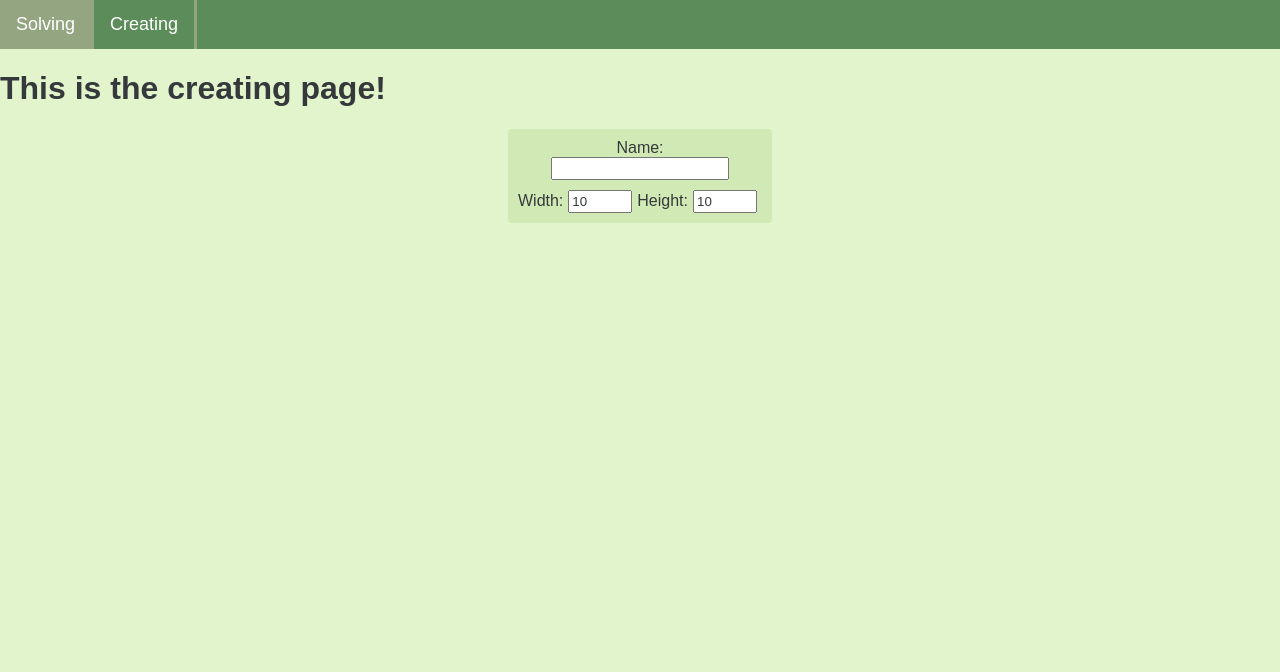
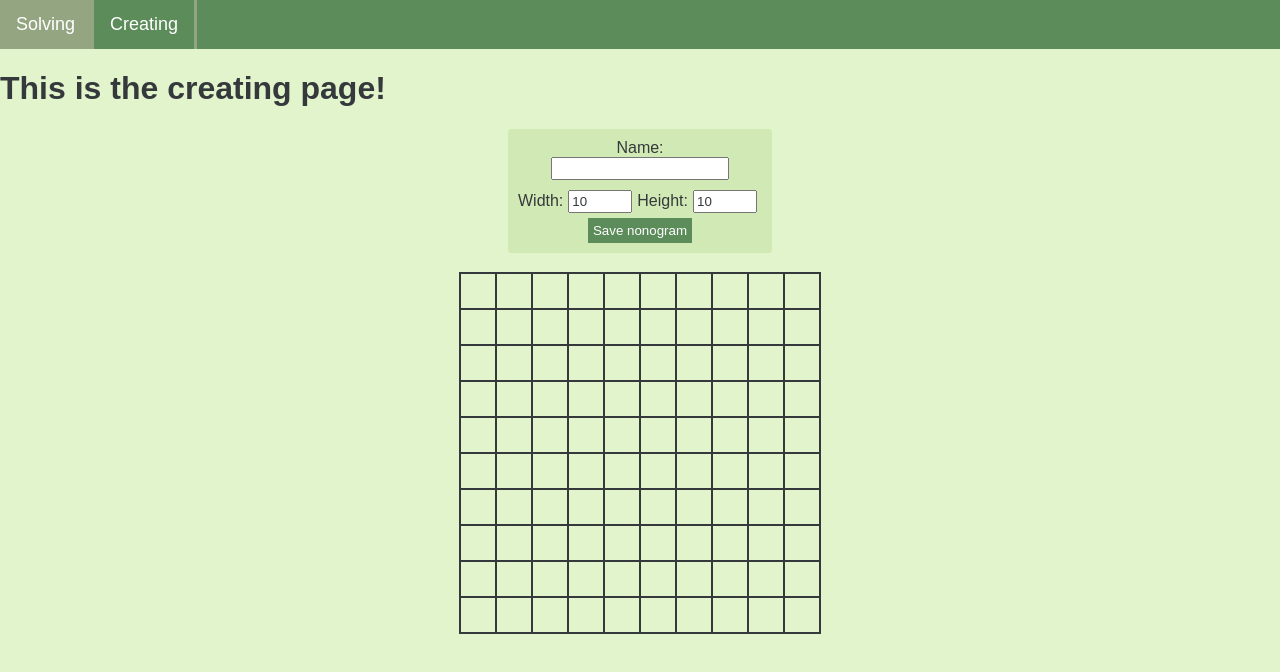
Before and after one commit to arjen0203/nonogram-frontend, a React (Create React App) app: page /creating in a window 1280 px wide. Shown: the top 672 px of the page. Built offline with nearby package versions, Linux system fonts and the light colour scheme.

Commit message:
like the last one

```diff
--- a/src/Creating/Creating.js
+++ b/src/Creating/Creating.js
@@ -10,19 +10,55 @@ class Creating extends React.Component {
         this.state = {
             width: 10,
             height: 10,
-            name: ''
+            name: '',
+            pictureGrid: this.getPictureGrid(10, 10)
         };
     }
 
+    getPictureGrid(x, y) {
+        var pictureGrid = [];
+        for (let i = 0; i < x; i++) {
+            pictureGrid.push([])
+            for (let j = 0; j < y; j++) {
+                pictureGrid[i].push(0);
+            }
+        }
+        return pictureGrid;
+    }
+
+    onClick(x, y, e){
+        e.preventDefault();
+
+        const pictureGrid = this.state.pictureGrid.slice();
+
+        if (pictureGrid[x][y] === 1) pictureGrid[x][y] = 0;
+        else pictureGrid[x][y] = 1;
+
+        this.setState({pictureGrid});
+    }
+
+    onDrag(x, y, e){
+        e.preventDefault();
+
+        const pictureGrid = this.state.pictureGrid.slice();
+
+        if (e.nativeEvent.which === 1 && pictureGrid[x][y] === 0) pictureGrid[x][y] = 1;
+
+        this.setState({pictureGrid});
+    }
+
     changeWidth(width) {
-        this.setState({width});
+        let pictureGrid = this.getPictureGrid(width, this.state.height);
+        this.setState({width, pictureGrid});
     }
 
     changeHeight(height) {
-        this.setState({height});
+        let pictureGrid = this.getPictureGrid(this.state.width, height);
+        this.setState({height, pictureGrid});
     }
     changeName(name) {
-        this.setState({name});
+        let pictureGrid = this.getPictureGrid(this.state.width, this.state.height);
+        this.setState({name, pictureGrid});
     }
 
     render() {
@@ -32,9 +68,10 @@ class Creating extends React.Component {
                     This is the creating page!
                 </h1>
                 <form>
-                    <DrawingGrid width={this.state.width} height={this.state.height}></DrawingGrid>
                     <Options changeWidth={(e) => this.changeWidth(e)} changeHeight={(e) => this.changeHeight(e)} changeName={(e) => this.changeName(e)}
                              width={this.state.width} height={this.state.height} name={this.state.name} ></Options>
+                    <DrawingGrid width={this.state.width} height={this.state.height} pictureGrid={this.state.pictureGrid}
+                    onClick={(x, y, e) => this.onClick(x, y, e)} onDrag={(x, y, e) => this.onDrag(x, y, e)}></DrawingGrid>
                 </form>
             </div>
         );
--- a/src/Creating/DrawSquare.js
+++ b/src/Creating/DrawSquare.js
@@ -6,11 +6,10 @@ class DrawSquare extends Component {
             var filled = { backgroundColor: '#35393C'};
         }
         return (
-            <div
-                // className="draw-square"
-                // style={filled}
-                // onMouseDown={(e) => this.props.onMouseDown(e)}
-                // onMouseEnter={(e) => this.props.onMouseEnter(e)}
+            <div className="draw-square"
+                 style={filled}
+                 onMouseDown={(e) => this.props.onMouseDown(e)}
+                 onMouseEnter={(e) => this.props.onMouseEnter(e)}
             >
             </div>
         );
--- a/src/Creating/DrawingGrid.js
+++ b/src/Creating/DrawingGrid.js
@@ -1,5 +1,6 @@
 import React, {Component} from 'react';
 import DrawSquare from "./DrawSquare";
+import Square from "../Solving/Square";
 
 class DrawingGrid extends Component {
     createGrid(){
@@ -7,16 +8,21 @@ class DrawingGrid extends Component {
         for (let x = 0; x < this.props.width; x++){
             var row = [];
             for (let y = 0; y < this.props.height; y++){
-                row.push(<DrawSquare></DrawSquare>);
+                row.push(<DrawSquare key={"DS" + x + y}
+                                     value={this.props.pictureGrid[x][y]}
+                                     onMouseDown={(e) => this.props.onClick(x, y, e)}
+                                     onMouseEnter={(e) => this.props.onDrag(x, y, e)}></DrawSquare>);
             }
-            grid.push(<div>{row}</div>)
+            grid.push(<div className="draw-row" key={"DSR" + x}>{row}</div>)
         }
         return grid;
     }
     render() {
         return (
-            <div className="drawing-grid">
-                {this.createGrid()}
+            <div className="center">
+                <div className="drawing-grid">
+                    {this.createGrid()}
+                </div>
             </div>
         );
     }
--- a/src/Creating/Options.js
+++ b/src/Creating/Options.js
@@ -15,6 +15,7 @@ class Options extends Component {
                         <input className="size-input" type="number" id="Height" name="quantity" min="2" max="100"
                                value={this.props.height} onChange={(e) => this.props.changeHeight(e.target.value)}></input>
                     </div>
+                    <button className="save-button">Save nonogram</button>
                 </div>
             </div>
         );
--- a/src/Creating/creatingStyling.scss
+++ b/src/Creating/creatingStyling.scss
@@ -10,6 +10,7 @@
         padding: 10px;
         max-width: 400px;
         border-radius: 3px;
+        margin-bottom: 20px;
 
         .size-input {
             padding: 2px;
@@ -22,5 +23,46 @@
             padding: 2px;
             margin-bottom: 10px;
         }
+
+        .save-button {
+            display: inline-block;
+            margin-top: 5px;
+            padding: 5px;
+            background-color: #5B8C5A;
+            color: white;
+            cursor: pointer;
+            text-decoration: none;
+            border: none;
+                &:hover {
+                    background-color: #94A582;
+                }
+                &:active {
+                    position:relative;
+                    top:1px;
+                }
+        }
+    }
+
+    .drawing-grid {
+        margin-bottom: 20px;
+
+        .draw-row {
+
+            .draw-square {
+                border: 2px solid #35393C;
+                height: 34px;
+                margin: -1px;
+                padding: 0;
+                width: 34px;
+                color: #35393C;
+                text-align: center;
+                font-size: 35px;
+                line-height: 36px;
+                user-select: none;
+                float: left;
+            }
+
+        }
+
     }
 }
--- a/src/Solving/GetNonogram.js
+++ b/src/Solving/GetNonogram.js
@@ -2,10 +2,6 @@ import React from "react";
 import Puzzle from "./Puzzle";
 
 class GetNonogram extends React.Component {
-    constructor(props) {
-        super(props);
-    }
-
     state = {
         loading: true,
         solveState: null,
```
Also changed, not shown: src/Creating/TopDrawNumber.js (+13 -0 lines).
